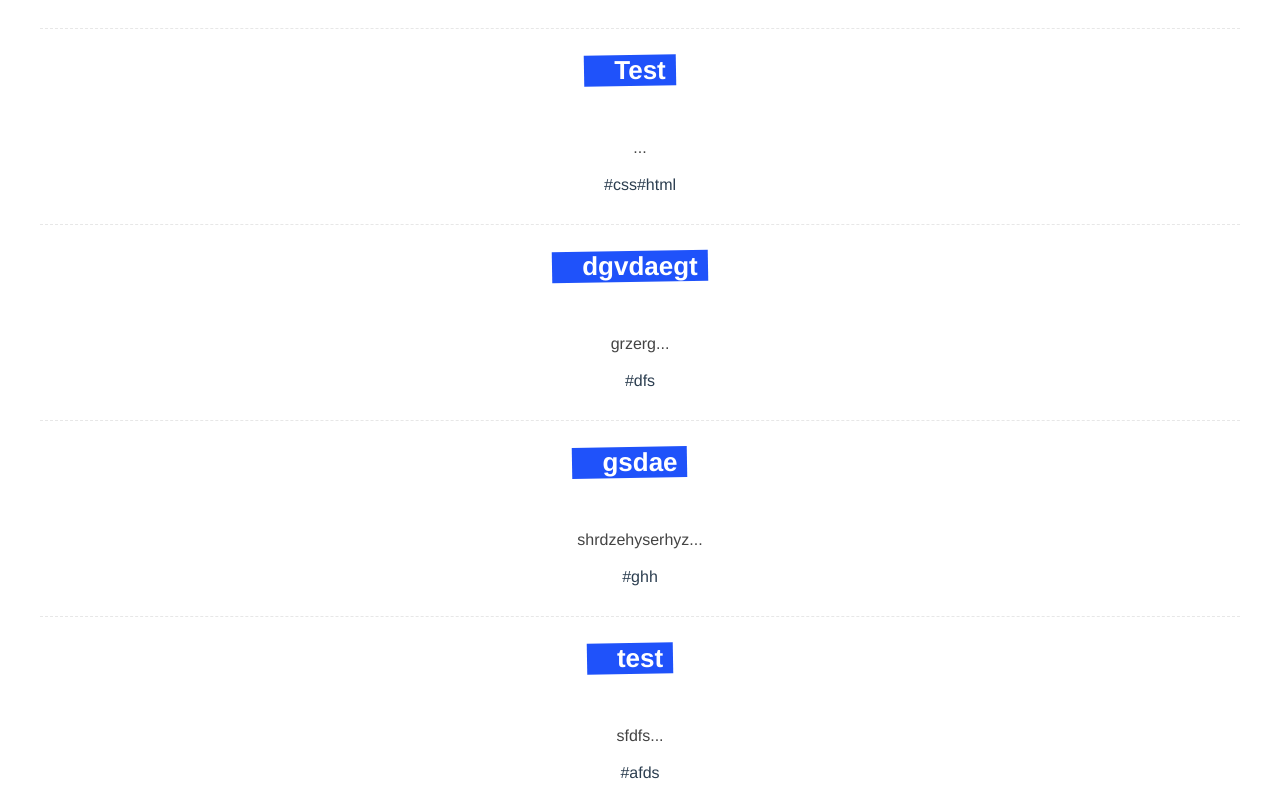
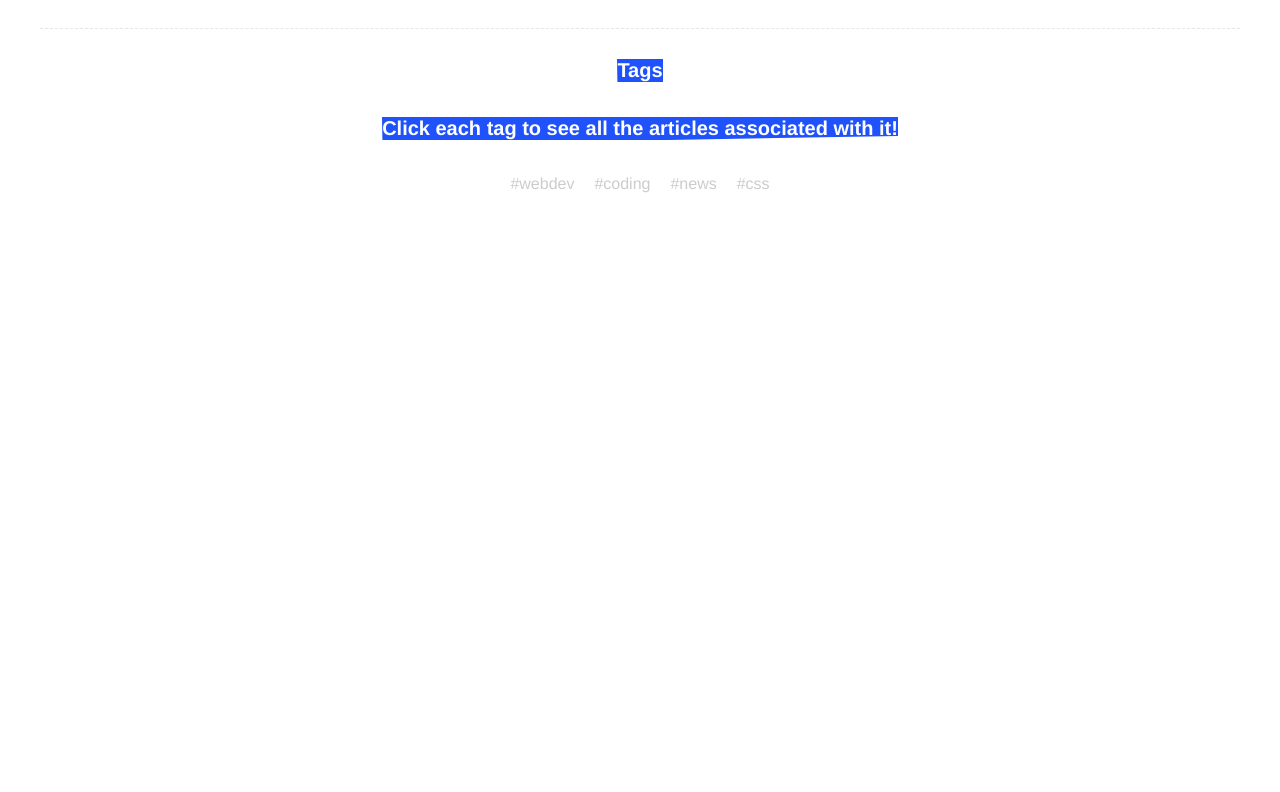
Before and after one commit to AlexStraton/dojo-blog, a Vue app: page / in a window 1280 px wide. Shown: the part 528-1320 px from the top of the page. After the commit the page ends 800 px from the top, so only its background shows below. Built offline with nearby package versions, Linux system fonts and the light colour scheme; data requests are answered from the project's data file.

Commit message:
adjusted styling for tags titles on the home page

```diff
--- a/data/db.json
+++ b/data/db.json
@@ -4,62 +4,13 @@
       "id": "1",
       "title": "welcome to the new blog",
       "body": "Lorem ipsum dolor sit amet, consectetur adipiscing elit, sed do eiusmod tempor incididunt ut labore et dolore magna aliqua.",
-      "tags": [
-        "webdev",
-        "coding",
-        "news"
-      ]
+      "tags": ["webdev", "coding", "news"]
     },
     {
       "id": "2",
       "title": "top 5 CSS tips",
       "body": "Lorem ipsum dolor sit amet, consectetur adipiscing elit, sed do eiusmod tempor incididunt ut labore et dolore magna aliqua.",
-      "tags": [
-        "css",
-        "webdev",
-        "coding"
-      ]
-    },
-    {
-      "id": "504b",
-      "title": "Test ",
-      "body": "",
-      "tags": [
-        "css",
-        "html"
-      ]
-    },
-    {
-      "id": "e314",
-      "title": "dgvdaegt",
-      "body": "grzerg",
-      "tags": [
-        "dfs"
-      ]
-    },
-    {
-      "id": "e354",
-      "title": "gsdae",
-      "body": "shrdzehyserhyz",
-      "tags": [
-        "ghh"
-      ]
-    },
-    {
-      "id": "50d9",
-      "title": "test ",
-      "body": "sfdfs",
-      "tags": [
-        "afds"
-      ]
-    },
-    {
-      "id": "8280",
-      "title": "bdhzthr",
-      "body": "xtjrxujtsxr",
-      "tags": [
-        "xrhzteyh"
-      ]
+      "tags": ["css", "webdev", "coding"]
     }
   ]
 }
--- a/src/components/TagCloud.vue
+++ b/src/components/TagCloud.vue
@@ -1,7 +1,9 @@
 <template>
   <div class="tag-cloud">
-    <h3>Tags</h3>
-    <h3>Click each tag to see all the articles associated with it!</h3>
+    <h3><span>Tags</span></h3>
+    <h3>
+      <span>Click each tag to see all the articles associated with it!</span>
+    </h3>
 
     <div class="tags">
       <div v-for="tag in tags" :key="tag">
@@ -37,24 +39,27 @@ export default {
 }
 
 .tag-cloud h3 {
-  display: inline-block;
-  position: relative;
   font-size: 20px;
   color: white;
   margin-bottom: 10px;
 }
-.tag-cloud h3::before {
+
+.tag-cloud h3 span {
+  position: relative;
+  display: inline-block;
+  overflow: hidden;
+}
+.tag-cloud h3 span::before {
   content: "";
-  display: block;
-  width: 100%;
-  height: 100%;
+  position: absolute;
+  top: 0;
+  left: 0;
+  width: 120%;
+  height: 120%;
   background: #1f52fa;
-
-  position: absolute;
+  transform: rotateZ(-1deg);
+  transform-origin: left top;
   z-index: -1;
-  padding-right: 40px;
-  left: -30px;
-  transform: rotateZ(-1deg);
 }
 .tag-cloud div {
   display: inline-block;
```
